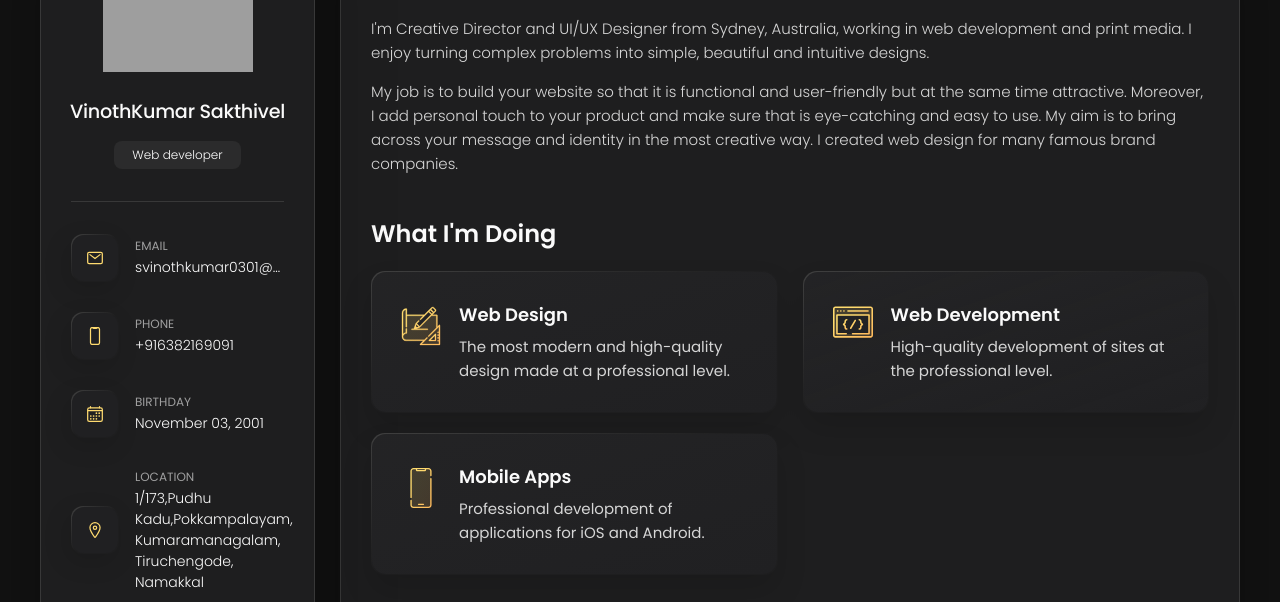
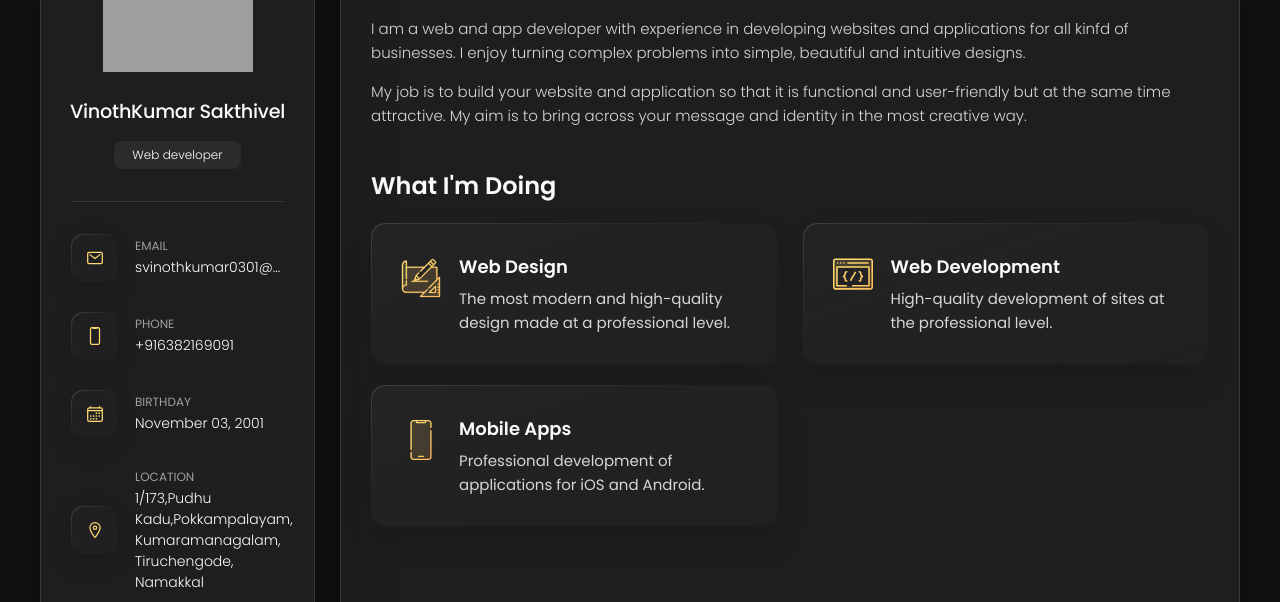
Before and after one commit to vinothkumarsakthivel/vinothkumarsakthivel.github.io, a plain HTML site: page index.html in a window 1280 px wide. Shown: the part 162-764 px from the top of the page. Drawn offline with nearby package versions, Linux system fonts and the light colour scheme; grey boxes are pictures that could not be loaded.

Commit message:
about changes

```diff
--- a/index.html
+++ b/index.html
@@ -208,17 +208,15 @@
 
           <section class="about-text">
             <p>
-              I'm Creative Director and UI/UX Designer from Sydney, Australia, working in web development and print media.
+              I am a web and app developer with experience in developing websites and applications for all kinfd of businesses.
               I enjoy
               turning complex problems into simple, beautiful and intuitive designs.
             </p>
 
             <p>
-              My job is to build your website so that it is functional and user-friendly but at the same time attractive.
-              Moreover, I
-              add personal touch to your product and make sure that is eye-catching and easy to use. My aim is to bring
-              across your
-              message and identity in the most creative way. I created web design for many famous brand companies.
+              My job is to build your website and application so that it is functional and user-friendly but at the same time attractive.
+              My aim is to bring across your
+              message and identity in the most creative way.
             </p>
           </section>
 
```
